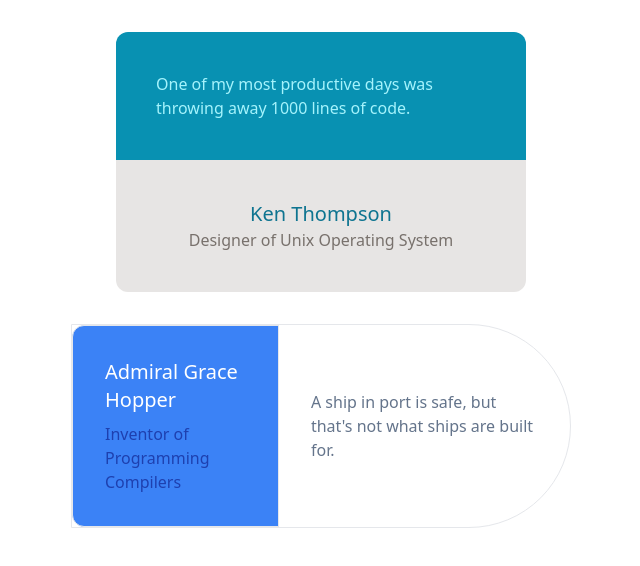
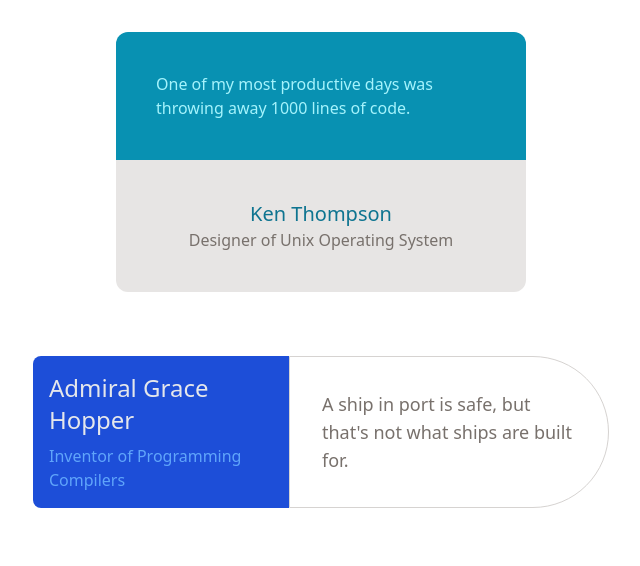
Before and after one commit to YElnadi/styling-tailwind, a React (Create React App) app: page / in a window 1280 px wide. Shown: the top 566 px of the page, without its empty margins (319-959 px from the left). Built offline with nearby package versions, Linux system fonts and the light colour scheme.

Commit message:
box2 done

```diff
--- a/src/QuoteBox2.js
+++ b/src/QuoteBox2.js
@@ -4,12 +4,12 @@
   const { quote } = props;
   console.log("quot2", quote);
   return (
-    <div className="flex border rounded-r-full w-[500px]">
-      <div className="rounded-l-xl border p-8 bg-blue-500 ">
-        <div className="text-xl text-white pb-2">{quote.author}</div>
-        <div className="text-blue-800"> {quote.bio}</div>
+    <div className="flex m-8">
+      <div className="rounded-l-lg  p-4 bg-blue-700 w-64 ">
+        <div className="text-2xl text-gray-200 mb-2 ">{quote.author}</div>
+        <div className="text-blue-400"> {quote.bio}</div>
       </div>
-      <div className="flex items-center  p-8 text-slate-500">{quote.text}</div>
+      <div className="flex items-center justify-center px-8 text-stone-500 text-lg w-80 border rounded-r-full border-stone-300 ">{quote.text}</div>
     </div>
   );
 };
```
